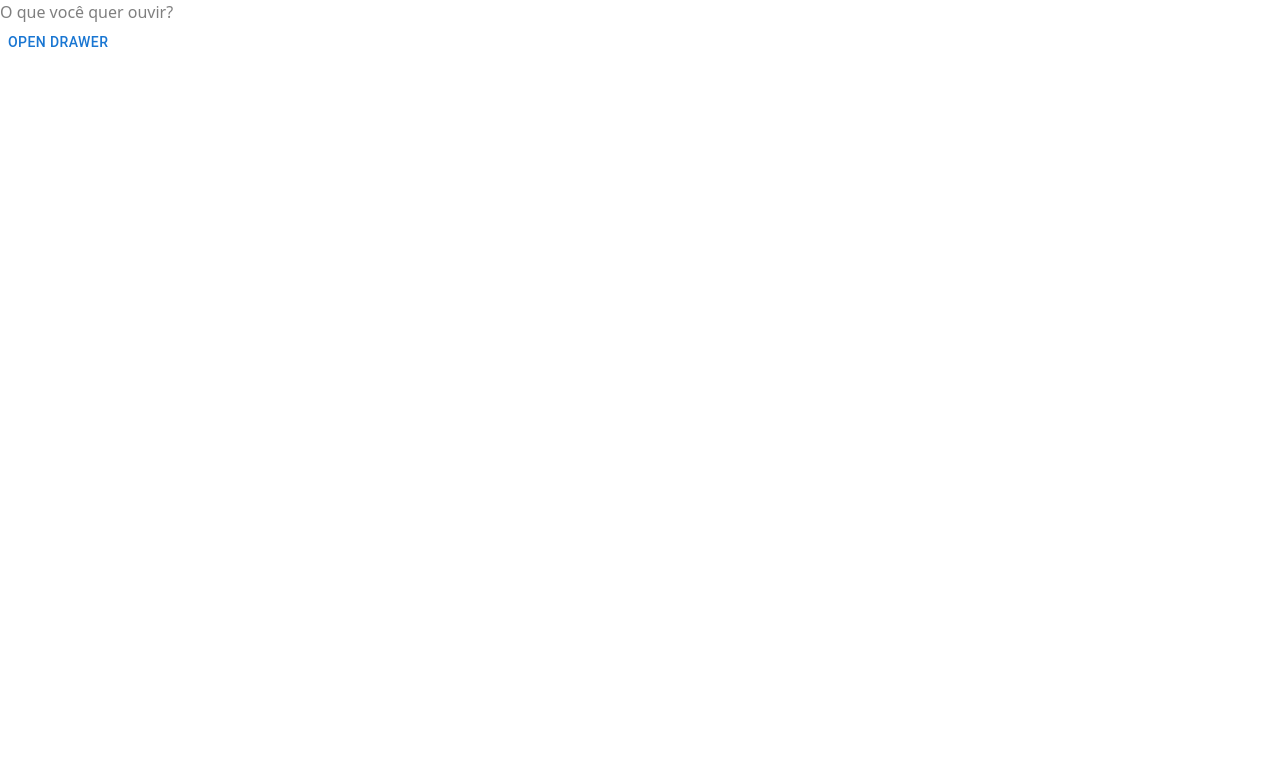
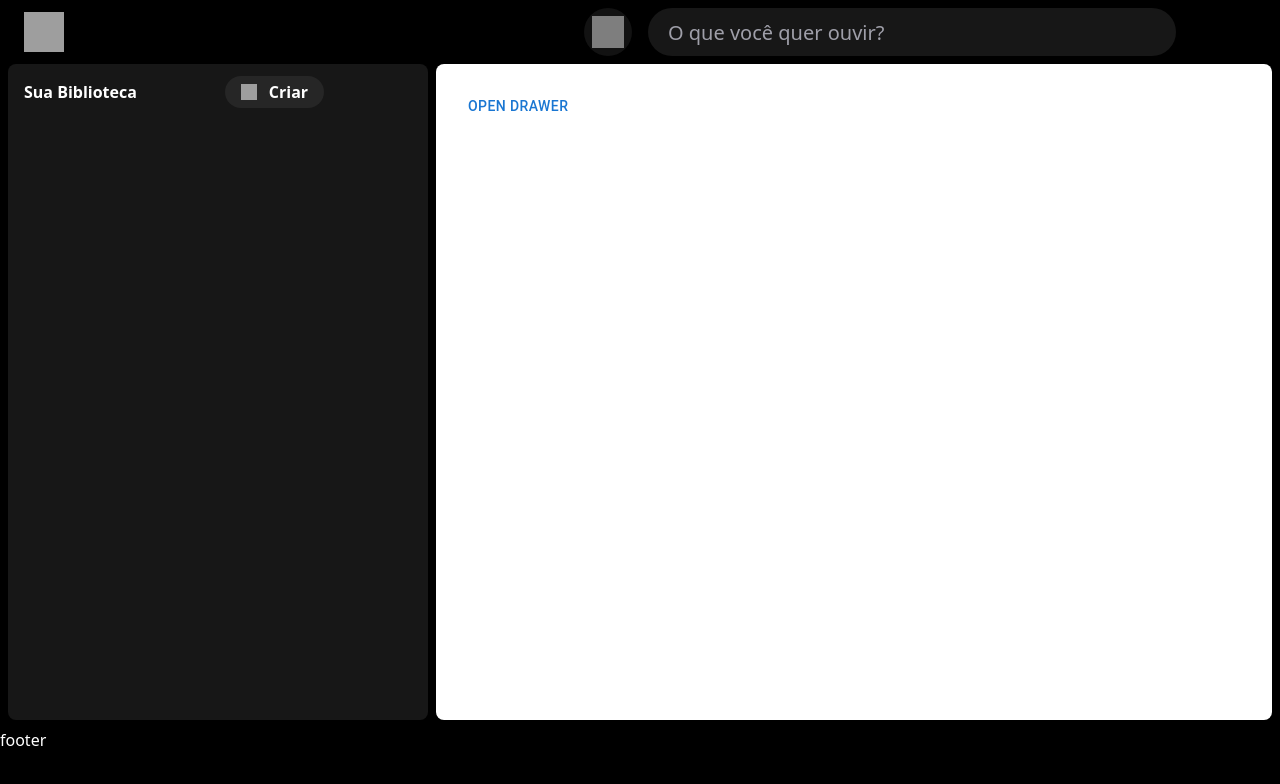
Before and after one commit to GustavoCamargo0/projeto-com-miguelito-music, a React (Vite) app in the folder music/: page / in a window 1280 px wide. Shown: the top 784 px of the page. Built offline with nearby package versions, Linux system fonts and the light colour scheme; grey boxes are pictures that could not be loaded.

Commit message:
Frontend Atualizado - 30/01

```diff
--- a/music/src/components/Header.jsx
+++ /dev/null
@@ -1,12 +0,0 @@
-export default function Header({ pesquisa, setPesquisa }) {
-  return (
-    <header>
-      <input
-        type="text"
-        value={pesquisa}
-        onChange={e => setPesquisa(e.target.value)}
-        placeholder='O que você quer ouvir?'
-      />
-    </header>
-  )
-}
--- /dev/null
+++ b/music/src/components/Menu.jsx
@@ -0,0 +1,49 @@
+export default function Menu({ pesquisa, setPesquisa, children }) {
+  return (
+    <div className="h-screen flex flex-col bg-black text-white">
+
+      <header className="flex items-center w-screen p-2 bg-black">
+
+        <div className="flex justify-between items-center gap-130 mx-4">
+        <img src="https://img.icons8.com/?size=100&id=99983&format=png&color=FFFFFF" alt="Spotify Icon" className="w-10 h-10 cursor-pointer" />
+
+        <button className="p-2 rounded-full cursor-pointer bg-neutral-900 opacity-80 hover:opacity-100 hover:bg-neutral-800 transition-all duration-200">
+          <img className="h-8 w-8" src="https://img.icons8.com/?size=100&id=i6fZC6wuprSu&format=png&color=FFFFFF" alt="Home Icon" />
+        </button>
+        </div>
+
+          <input className="placeholder:text-xl placeholder:text-zinc-400 text-xl w-132 h-12 bg-neutral-900 px-5 rounded-full text-white outline-none hover:bg-neutral-800 focus:bg-neutral-800 transition-all duration-200"
+            type="text"
+            value={pesquisa}
+            onChange={e => setPesquisa(e.target.value)}
+            placeholder='O que você quer ouvir?'
+          />
+      </header>
+
+      <div className="flex flex-1">
+        <aside className="w-105 flex flex-col items-center py-3 px-4 bg-neutral-900 ml-2 rounded-lg overflow-y-auto">
+          <div className="flex items-center justify-between w-full mb-2">
+            <h1 className="text-base font-bold">Sua Biblioteca</h1>
+
+            <button className="py-1 px-4 bg-neutral-800 flex items-center rounded-full">
+              <img className="w-4 h-4" src="https://img.icons8.com/?size=100&id=3220&format=png&color=FFFFFF" alt="Library Icon" />
+              <span className="ml-3 font-semibold">Criar</span>
+            </button>
+
+            <button>
+              <img src="" alt="" />
+            </button>
+          </div>
+        </aside>
+
+        <main className="flex-1 bg-white mx-2 p-6 rounded-lg overflow-y-auto">
+          {children}
+        </main>
+      </div>
+
+      <footer className="bg-black h-20 py-2">
+        footer
+      </footer>
+    </div>
+  )
+}
--- a/music/src/screens/home.jsx
+++ b/music/src/screens/home.jsx
@@ -1,5 +1,5 @@
 import { useState, useEffect } from 'react'
-import Header from '../components/Header'
+import Menu from '../components/Menu'
 import Drawer from '@mui/material/Drawer';
 import Button from '@mui/material/Button';
 
@@ -29,10 +29,10 @@ function Home() {
   }, [pesquisa]);
 
   return (
-    <div>
-      <Header pesquisa={pesquisa} setPesquisa={setPesquisa} />
+    <Menu pesquisa={pesquisa} setPesquisa={setPesquisa}>
 
       <Button onClick={() => setIsDrawerOpen(true)}>Open Drawer</Button>
+
       <Drawer anchor="left" open={isDrawerOpen} onClose={() => setIsDrawerOpen(false)}>
         <div style={{ width: 250, padding: 20 }}>
           <button>Histórico</button>
@@ -50,7 +50,7 @@ function Home() {
         </div>
       ))}
 
-    </div>
+    </Menu>
   )
 }
 
```
Also changed, not shown: music/src/assets/spotify-icon.png (added), 1 other file (tests, documents, lock files or other folders).
